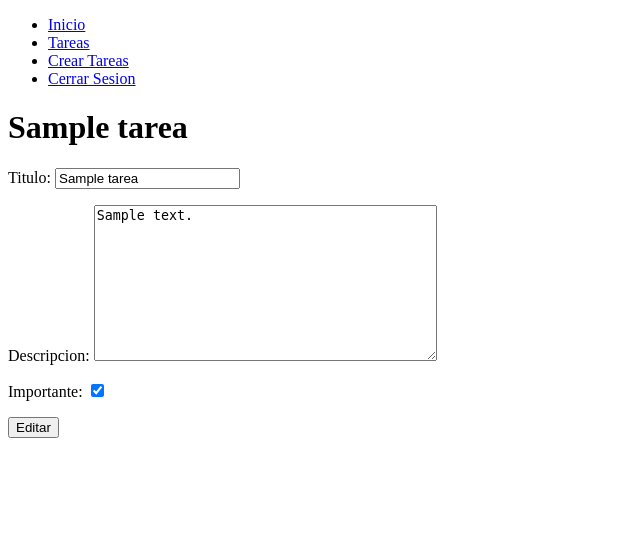
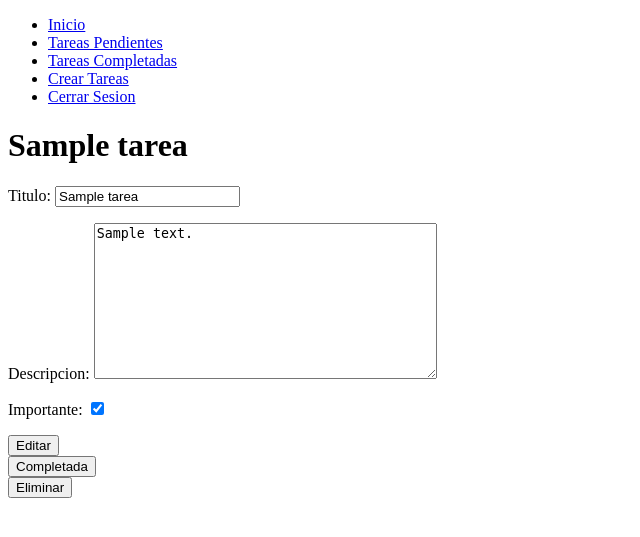
Before and after one commit to jaime-max/djangocrud, a Django app: page /tareas/1/ in a window 1280 px wide. Shown: the top 537 px of the page, without its empty margins (0-640 px from the left). Run offline with Django 4.2, Linux system fonts and the light colour scheme; a user stored in the database is signed in; tables that the repository leaves empty hold one stand-in row (values such as "Sample post").

Commit message:
gestion tareas

```diff
--- a/djangocrud/settings.py
+++ b/djangocrud/settings.py
@@ -121,6 +121,7 @@ USE_TZ = True
 # https://docs.djangoproject.com/en/4.2/howto/static-files/
 
 STATIC_URL = 'static/'
+LOGIN_URL = '/iniciarsesion'
 
 # Default primary key field type
 # https://docs.djangoproject.com/en/4.2/ref/settings/#default-auto-field
--- a/djangocrud/urls.py
+++ b/djangocrud/urls.py
@@ -23,8 +23,11 @@ urlpatterns = [
     path('', views.home, name='home'),
     path('registrar/', views.registrar, name='registrar'),
     path('tareas/', views.tareas, name='tareas'),
+    path('tareas/completadas/', views.listareascompletas, name='listareascompletas'),
     path('tareas/crear/', views.creartareas, name='creartareas'),
     path('tareas/<int:tarea_id>/', views.detalletareas, name='tareasdetalle'),
+    path('tareas/<int:tarea_id>/completada', views.tareacompletada, name='tareacompletada'),
+    path('tareas/<int:tarea_id>/eliminada', views.tareaeliminada, name='tareaeliminada'),
     path('cerrarsesion/', views.cerrarSesion, name='cerrarsesion'),
     path('iniciarsesion/', views.iniciarsesion, name='iniciarsesion'),
 ]
--- a/tareas/templates/detalle_tarea.html
+++ b/tareas/templates/detalle_tarea.html
@@ -6,10 +6,31 @@
 <form method="POST">
     {% csrf_token %}
     {{formulario.as_p}}
+    <div class="error-message">
+        <p>{{error}}</p>
+    </div>
     <div>
         <button>
             Editar
         </button>
     </div>
 </form>
+<form action="{% url 'tareacompletada' tareas.id %}" method="POST">
+    {% csrf_token %}
+    <div>
+        <button>
+            Completada
+        </button>
+    </div>
+</form>
+<form action="{% url 'tareaeliminada' tareas.id %}" method="POST">
+    {% csrf_token %}
+    <div>
+        <button>
+            Eliminar
+        </button>
+    </div>
+</form>
+
+
 {% endblock %}
--- a/tareas/templates/master.html
+++ b/tareas/templates/master.html
@@ -9,25 +9,28 @@
     <nav>
         <ul>
             <li>
-                <a href="/">Inicio</a>
+                <a href="{% url 'home' %}">Inicio</a>
             </li>
 
             {% if user.is_authenticated %}
             <li>
-                <a href="/tareas">Tareas</a>
+                <a href="{% url 'tareas' %}">Tareas Pendientes</a>
             </li>
             <li>
-                <a href="/tareas/crear">Crear Tareas</a>
+                <a href="{% url 'listareascompletas' %}">Tareas Completadas</a>
             </li>
             <li>
-                <a href="/cerrarsesion">Cerrar Sesion</a>
+                <a href="{% url 'creartareas' %}">Crear Tareas</a>
+            </li>
+            <li>
+                <a href="{% url 'cerrarsesion' %}">Cerrar Sesion</a>
             </li>
             {% else %}
             <li>
-                <a href="/iniciarsesion">Iniciar Sesion</a>
+                <a href="{% url 'iniciarsesion' %}">Iniciar Sesion</a>
             </li>
             <li>
-                <a href="/registrar">Registrase</a>
+                <a href="{% url 'registrar' %}">Registrase</a>
             </li>
             {% endif %}
         </ul>
--- a/tareas/templates/tareas.html
+++ b/tareas/templates/tareas.html
@@ -1,7 +1,7 @@
 {% extends 'master.html' %}
 {% block content %}
 
-<h1>Tareas</h1>
+<h1>Tareas Pendientes</h1>
 <ul>
     {% for tareas in lista_tareas %}
     <li>
@@ -13,6 +13,7 @@
             {% endif %}
             <p>{{tareas.descripcion}}</p>
             <p>{{tareas.user.username}}</p>
+            <p>{{tareas.diacompletado|date:'M j y:i'}}</p>
         </a>
     </li>
     {% endfor %}
--- a/tareas/views.py
+++ b/tareas/views.py
@@ -5,7 +5,8 @@ from django.contrib.auth import login, logout, authenticate
 from django.db import IntegrityError
 from .forms import FormularioTareas
 from .models import Tareas
-
+from django.utils import timezone
+from django.contrib.auth.decorators import login_required
 # Create your views here.
 
 
@@ -40,7 +41,7 @@ def registrar(request):
             'error': 'Claves Incorrectas'
         })
 
-
+@login_required
 def tareas(request):
     listareas = Tareas.objects.filter(
         user=request.user, diacompletado__isnull=True)
@@ -48,7 +49,15 @@ def tareas(request):
         'lista_tareas': listareas
     })
 
+@login_required
+def listareascompletas(request):
+    listareas = Tareas.objects.filter(
+        user=request.user, diacompletado__isnull=False).order_by('-diacompletado')
+    return render(request, 'tareas.html', {
+        'lista_tareas': listareas
+    })
 
+@login_required
 def creartareas(request):
     if request.method == 'GET':
         return render(request, 'crear_tareas.html', {
@@ -69,11 +78,11 @@ def creartareas(request):
                 'error': 'Introdusca datos validos'
             })
 
-
+@login_required
 def detalletareas(request, tarea_id):
     # print(tarea_id)
     if request.method == 'GET':
-        tarea = get_object_or_404(Tareas, pk=tarea_id)
+        tarea = get_object_or_404(Tareas,pk=tarea_id, user = request.user)
         formulario = FormularioTareas(instance=tarea)
         return render(request, 'detalle_tarea.html', {
             'tareas': tarea,
@@ -81,10 +90,36 @@ def detalletareas(request, tarea_id):
         })
     else:
         #print(request.POST)
-        tarea = get_object_or_404(Tareas,pk=tarea_id)
-        pass
+        try:
+            tarea = get_object_or_404(Tareas,pk=tarea_id, user = request.user)
+            formulario = FormularioTareas(request.POST, instance=tarea)
+            formulario.save()
+            return redirect('tareas')
+        except ValueError:
+            return render(request,'detalle_tarea.html',{
+                'tareas': tarea,
+                'formulario': formulario,
+                'error':'Error al actualizar tareas'
+            })
 
+@login_required
+def tareacompletada(request, tarea_id):
+    tarea = get_object_or_404(Tareas, pk= tarea_id, user = request.user)
+    if request.method == 'POST':
+        tarea.diacompletado = timezone.now()
+        tarea.save()
+        #redirecciona a la vista de tareas con redirect
+        return redirect('tareas')
 
+@login_required
+def tareaeliminada(request, tarea_id):
+    tarea = get_object_or_404(Tareas, pk= tarea_id, user = request.user)
+    if request.method == 'POST':
+        tarea.delete()
+        #redirecciona a la vista de tareas con redirect
+        return redirect('tareas')
+
+@login_required
 def cerrarSesion(request):
     logout(request)
     return redirect('home')
```
